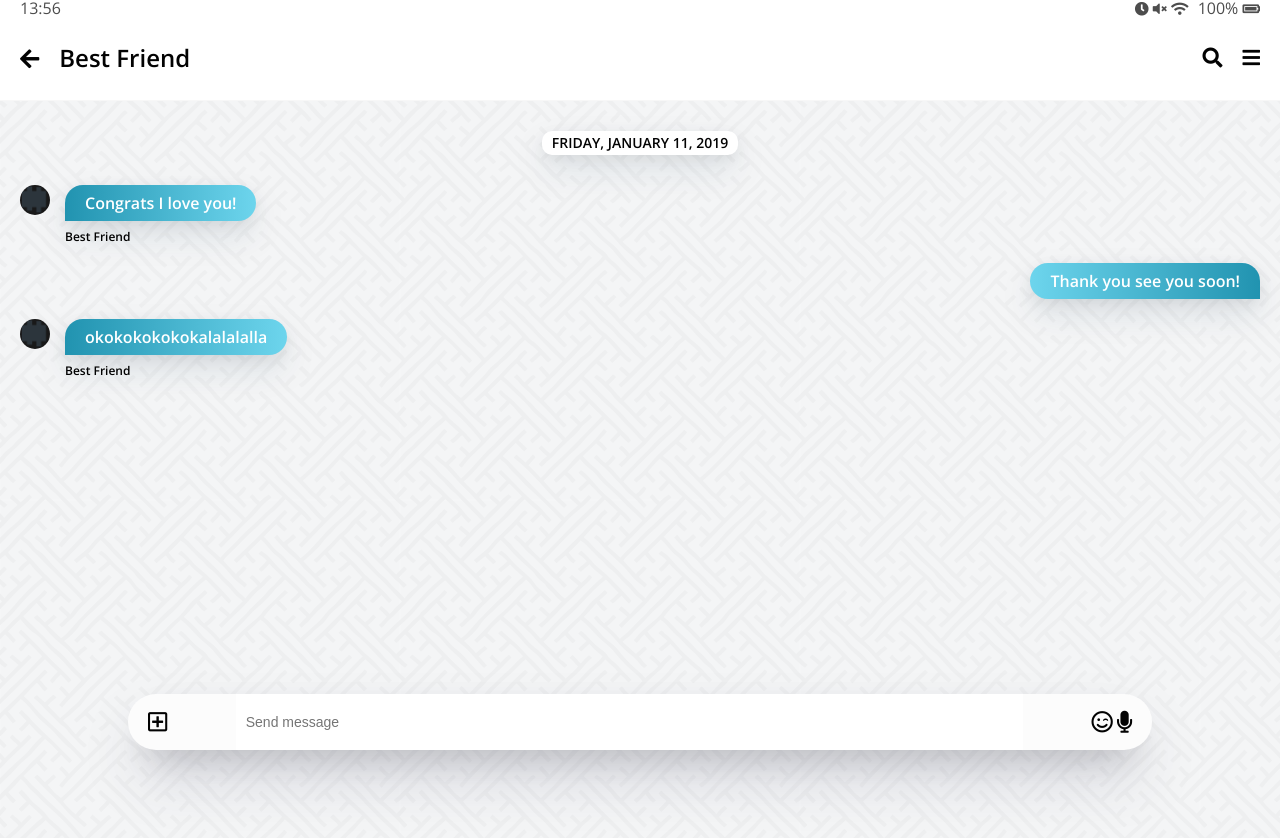
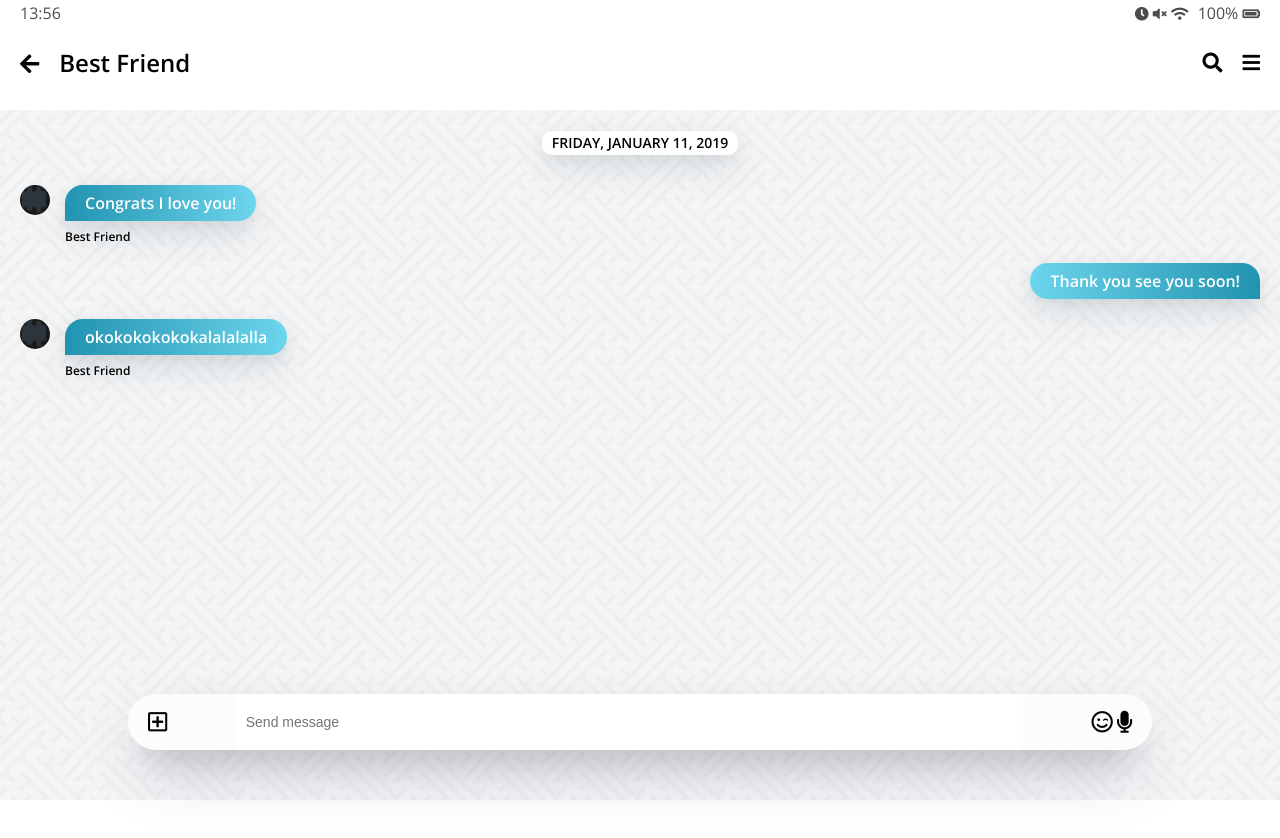
Before and after one commit to jungwoonlim/cloneCoding-kakao, a plain HTML site: page chat.html in a window 1280 px wide. After the commit the page ends 800 px from the top, so only its background shows below. Drawn offline with nearby package versions, Linux system fonts and the light colour scheme.

Commit message:
Fixed Header

```diff
--- a/chat.html
+++ b/chat.html
@@ -14,6 +14,7 @@
     <title>Chat | Kakao Clone</title>
   </head>
   <body class="chats-body">
+    <div class="header-wrapper">
       <div class="status-bar">
         <div class="status-var__column">
           <span class="status-bar__clock">13:56 </span>
@@ -44,6 +45,7 @@
           </span>
         </div>
       </header>
+    </div>
     <main class="chat-screen">
       <ul class="chat__messages">
         <span class="chat__timestamp">Friday, January 11, 2019</span>
--- a/css/chat.css
+++ b/css/chat.css
@@ -1,5 +1,14 @@
+.header-wrapper {
+  position: fixed;
+  top: 0px;
+  width: 100%;
+  padding: 5px 0;
+  background-color: white;
+}
+
 .chats-body {
   padding: 0px;
+  padding-top: 100px;
 }
 
 .chats-body .header,
@@ -7,7 +16,7 @@
   padding: 0px 20px;
 }
 
-.chat-screen {
+.chats-body {
   background-image: url("../images/chatBG.png");
   min-height: 100vh;
 }
```
Lines whose indentation alone changed are shown as unchanged.
